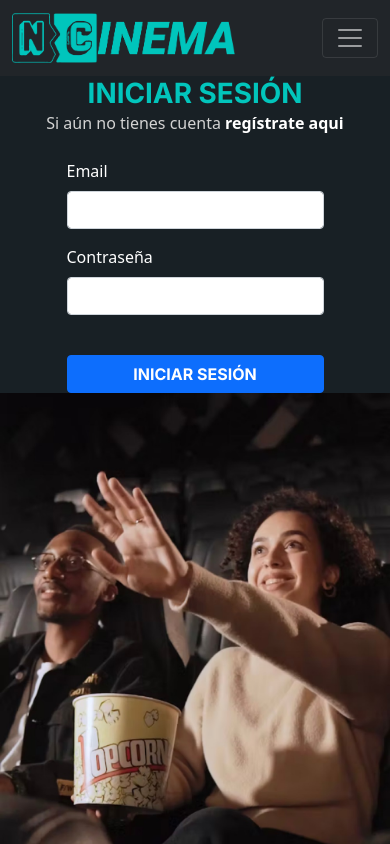
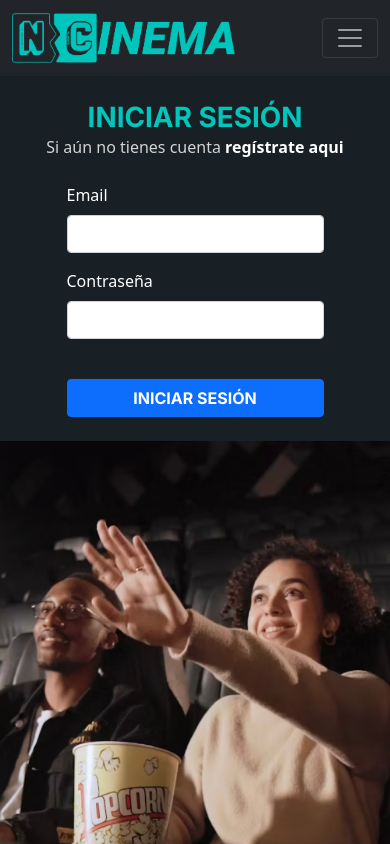
Before and after one commit to VicenBayugar/NC-Cinema, a React (Vite) app in the folder front-end/NoCountryCinema/: page /login in a window 390 px wide. Shown: the top 844 px of the page. Built offline with nearby package versions, Linux system fonts and the light colour scheme.

Commit message:
hago responsive algunas páginas

```diff
--- a/front-end/NoCountryCinema/src/components/Detalle/Description.jsx
+++ b/front-end/NoCountryCinema/src/components/Detalle/Description.jsx
@@ -22,8 +22,8 @@ const Description = ({movie}) => {
         <h2>{movie.title} </h2>
       </Row>
       <Row>
-        <Col xl={6}>
-          <img src={movie.image} className='img-fluid' alt="imagenPeli" width={'500px'} />
+        <Col xl={6} className='d-flex justify-content-center pb-4 pt-4'>
+          <img src={movie.image} className='img-fluid' alt="imagenPeli" />
         </Col >
         <Col xl={6}>
           <Row>
@@ -64,12 +64,12 @@ const Description = ({movie}) => {
                   <td >Idiomas: </td>
                   <td className='col-5'>{movie.language.map((mov, idx)=>{
                     return(
-                      <p id='p'>{mov}</p>
+                      <p id='p' key={idx}>{mov}</p>
                     )
                   })}</td>
                   <td className='col-5'>{movie.tags.map((mov, idx)=>{
                     return(
-                      <p id='p'>{mov}</p>
+                      <p id='p' key={idx}>{mov}</p>
                     )
                   })}</td>
                 </tr>
--- a/front-end/NoCountryCinema/src/components/MoviesSection/Movie.jsx
+++ b/front-end/NoCountryCinema/src/components/MoviesSection/Movie.jsx
@@ -15,13 +15,13 @@ const Movie = props => {
         style={{ objectFit: 'cover', height: '82%' }}
         src={props.imgUrl}
       />
-        <Link to={`/detalle/${props.name}`} style={{ height: '18%' }}>
-      <Card.Body className="w-100" >
+      <Link to={`/detalle/${props.name}`} style={{ height: '18%' }} className='movieTitle'>
+        <Card.Body className="w-100">
           <Card.Title className="text-wrap text-center">
             {props.name}
           </Card.Title>
-      </Card.Body>
-        </Link>
+        </Card.Body>
+      </Link>
     </Card>
   );
 };
--- a/front-end/NoCountryCinema/src/components/MoviesSection/MovieContainer.css
+++ b/front-end/NoCountryCinema/src/components/MoviesSection/MovieContainer.css
@@ -15,6 +15,15 @@
     border-radius: 100px !important;
 }
 
+.movieTitle{
+    color: white;
+    text-decoration: none;
+}
+
+.movieTitle:hover{
+    color: #00C5BC;
+}
+
 
 @supports (scrollbar-color: red black) {
     *{
--- a/front-end/NoCountryCinema/src/pages/LoginPage/Login.css
+++ b/front-end/NoCountryCinema/src/pages/LoginPage/Login.css
@@ -8,22 +8,18 @@
     margin: 0;
 }
 
-body{
-    color: white;
-    background-color: #182025 !important;
-
-}
 .p{
     color: lightgray;
 }
 
-a{
-    color: white;
-    text-decoration: none;
+.registrate{
+    color: white !important;
+    font-weight: bold;
+    text-decoration: none !important;
 }
 
-a:hover{
-    color: #00C5BC;
+.registrate:hover{
+    color: #00C5BC !important;
 }
 
 .right-side{
--- a/front-end/NoCountryCinema/src/pages/LoginPage/Login.jsx
+++ b/front-end/NoCountryCinema/src/pages/LoginPage/Login.jsx
@@ -9,18 +9,18 @@ export const Login = () => {
   const [email, setEmail] = useState('');
   const [password, setPassword] = useState('');
   return (
-    <Container>
+    <Container className=''>
       <Row>
         <Col
           lg={6}
-          className="d-flex flex-column justify-content-center align-items-center">
+          className="d-flex flex-column justify-content-center align-items-center pb-4 pt-4">
           <h1 className="f-inter text-center fs-1 fw-bold lh-sm c-primary h1">
             INICIAR SESIÓN
           </h1>
           <p className="fs-6 mb-4 p">
             Si aún no tienes cuenta{' '}
-            <Link to="/register">
-              <b>regístrate aqui</b>
+            <Link to="/register" className='registrate'>
+              regístrate aqui
             </Link>
           </p>
           <Form>
@@ -50,7 +50,7 @@ export const Login = () => {
             </Button>
           </Form>
         </Col>
-        <Col lg={6} className="right-side">
+        <Col lg={6} className="right-side d-flex justify-content-center">
           <img  className = "img"src={LoginImg} />
         </Col>
       </Row>
--- a/front-end/NoCountryCinema/src/pages/RegisterPage/RegisterPage.jsx
+++ b/front-end/NoCountryCinema/src/pages/RegisterPage/RegisterPage.jsx
@@ -52,9 +52,9 @@ export default function RegisterPage() {
   function handleSubmit() {}
 
   return (
-    <Container className="d-flex justify-content-center">
+    <Container className="d-flex justify-content-center flex-column">
       <Row>
-        <Col lg={5} className="pt-5">
+        <Col lg={5} className="pt-3 pb-3 d-flex flex-column align-items-center justify-content-center">
           <h1 className="f-inter text-center fs-1 fw-bold lh-sm c-primary">
             ÚNETE
           </h1>
@@ -117,8 +117,8 @@ export default function RegisterPage() {
             </Button>
           </Form>
         </Col>
-        <Col lg={7} className="text-end">
-          <img src={RegisterImg} />
+        <Col lg={7} className="d-flex justify-content-center">
+          <img src={RegisterImg} className='img-fluid' />
         </Col>
       </Row>
     </Container>
```
